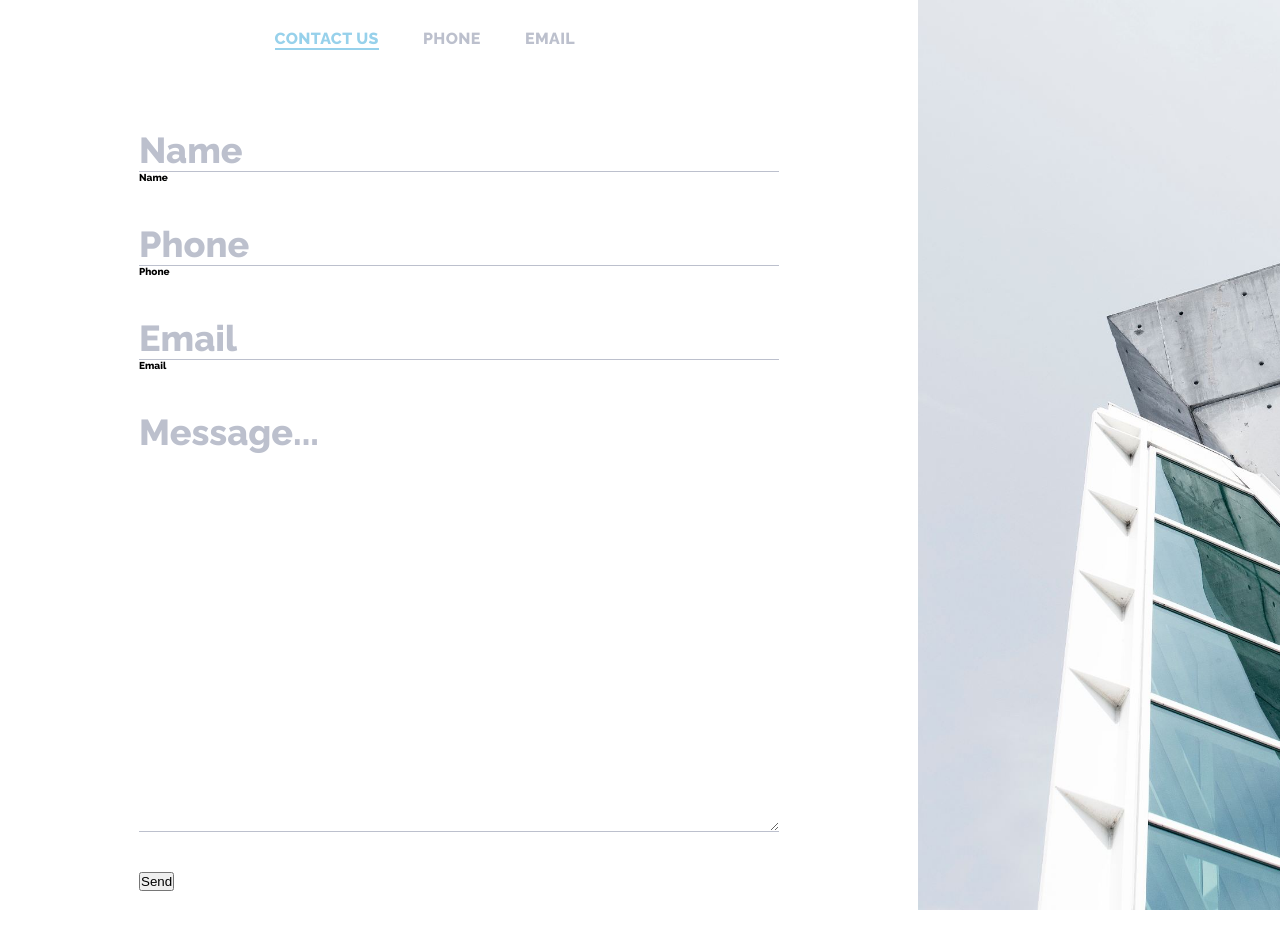
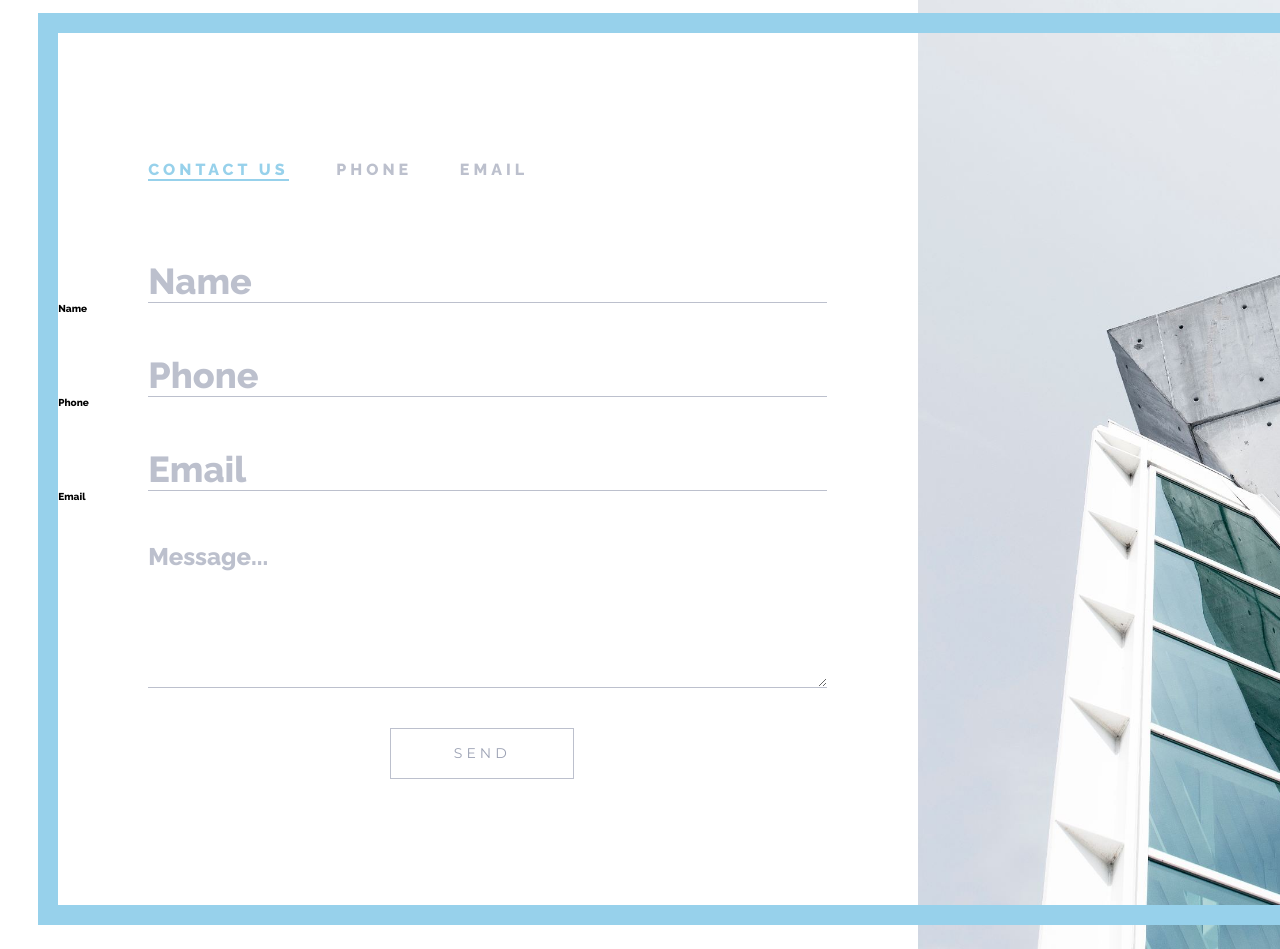
Before and after one commit to martraw/Selene, a website: page index.html in a window 1280 px wide. Shown: the part 3620-4569 px from the top of the page. Drawn offline with Linux system fonts and the light colour scheme.

Commit message:
Redesigned contact secton markup

```diff
--- a/index.html
+++ b/index.html
@@ -188,6 +188,7 @@
     <section class="contact">
       <div class="contact__container">
         <div class="contact__content">
+            <form action="#" class="contact__form">
                 <div class="contact__form-header">
                     <ul class="contact__list">
                       <li class="contact__list-item contact__list-item--active">Contact us</li>
@@ -195,7 +196,6 @@
                       <li class="contact__list-item">Email</li>
                     </ul>
                   </div>
-          <form action="#" class="contact__form">
                 <div class="contact__form-group">
                     <input type="text" id="name" class="contact__input" placeholder="Name" required>
                     <label for="name" class="contact__label">Name</label>
@@ -209,17 +209,13 @@
                      <label for="email" class="contact__label">Email</label>
                   </div>
                   <div class="contact__form-group">
-              <textarea name="message" id="message" class="contact__textarea" cols="30" rows="10" placeholder="Message..."></textarea>
+                    <textarea name="message" id="message" class="contact__textarea" cols="30" rows="5" placeholder="Message..."></textarea>
                    </div>
                    <button type="submit" class="contact__btn">Send</button>
                 </form>
+        </div>
+      </div>
 
-        </div>
-        <div class="contact__img">
-          <img src="./img/form-img.jpg" alt="" class="contact__image" >
-        </div>
-        <div class="contact__border"></div>
-      </div>
     </section>
 
     <!-- Footer -->
--- a/sass/_contact.scss
+++ b/sass/_contact.scss
@@ -7,34 +7,52 @@
     height: 96rem;
 
     display: grid;
-    grid-template-columns: 60% 40%;
+    // grid-template-columns: 60% 40%;
+    background: url(../img/form-img.jpg);
+    background-repeat: no-repeat;
+    background-position: right;
+    background-size: 40% 100%;
   }
 
   &__content {
+    justify-self: center;
+    align-self: center;
+    width: 95%;
+    height: 95%;
+    border: 2rem solid $blue;
+
     display: grid;
-    justify-content: center;
-    align-content: center;
+    grid-template-columns: 60% 40%;
+
+    // grid-column: 1/2;
+    // grid-row: 1/2;
+    // display: grid;
+    // justify-content: center;
+    // align-content: center;
   }
 
   &__form {
-
+    display: grid;
+    grid-auto-flow: row;
+    align-items: center;
+    align-content: center;
   }
 
   &__form-header {
     height: 10rem;
     display: flex;
-    justify-content: center;
+    // justify-content: center;
 
   }
 
   &__list {
     list-style: none;
-    width: 36.9rem;
     color: $gray-light;
     font-size: 1.6rem;
     text-transform: uppercase;
-    letter-spacing: 0.04rem;
-    display: inline-block
+    letter-spacing: 0.4rem;
+    display: inline-block;
+    margin-left: 9rem;
   }
 
   &__list-item {
@@ -62,14 +80,18 @@
   }
 
   &__input, &__textarea {
-    width: 64rem;
+    width: 80%;
     font-size: 3.6rem;
     font-family: inherit;
     font-weight: bold;
     display: block;
     border: none;
     border-bottom: 1px solid $gray-light;
+    margin-left: 9rem;
+  }
 
+  &__textarea {
+    font-size: 2.4rem;
   }
 
   &__input:focus, &__textarea:focus {
@@ -85,17 +107,31 @@
     color: $gray-light;
   }
 
+  &__btn {
+    justify-self: center;
+    width: 18.4rem;
+    height: 5.1rem;
+    border:1px solid $gray-light;
+    background-color: #fff;
+    color: $gray;
+    font-family: Montserrat;
+    font-size: 1.4rem;
+    line-height: 4.8rem;
+    text-transform: uppercase;
+    letter-spacing: 0.4rem;
+  }
+
 
   &__label {}
 
-  &__textarea {}
 
-  &__img {
+  &__border {
+    grid-column: 1/-1;
+    grid-row: 1/-1;
+    justify-self: center;
+    align-self: center;
+    width: 95%;
+    height: 95%;
+    border: 2rem solid $blue;
   }
-
-  &__image {
-    width: 100%
-  }
-
-  &__border {}
 }
```
Also changed, not shown: css/style.css. Lines whose indentation alone changed are shown as unchanged.
